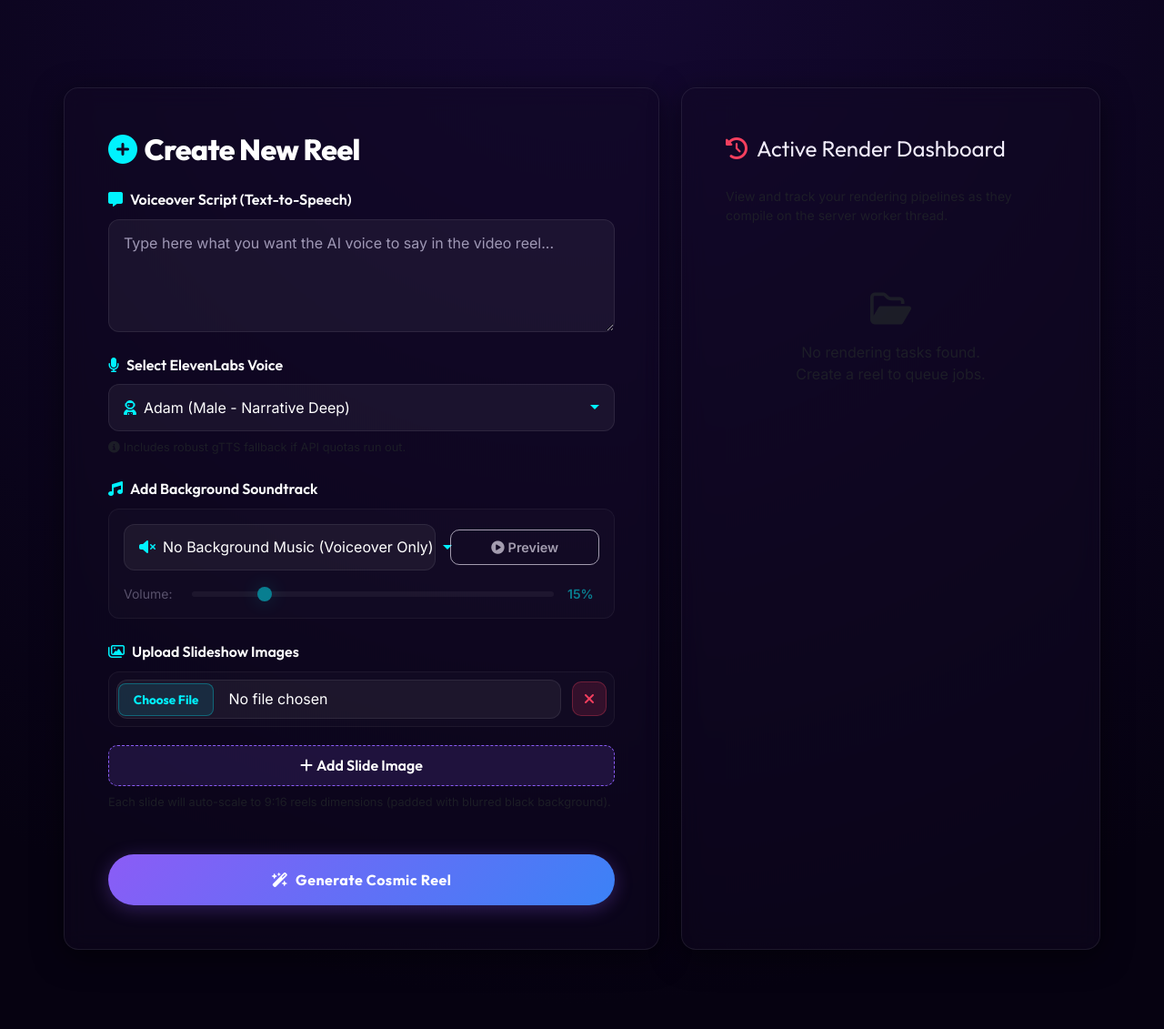
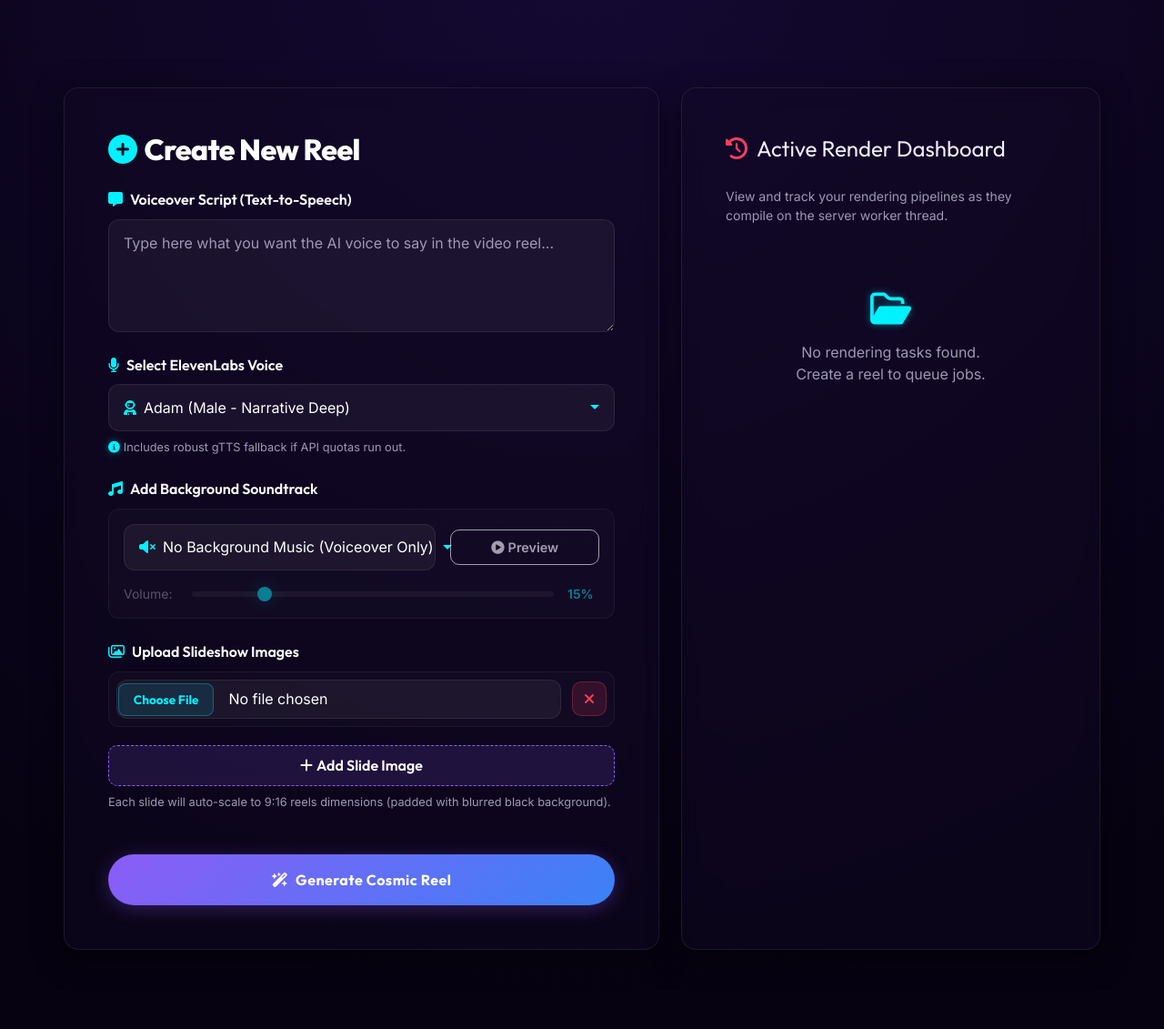
Before and after one commit to gaurav443201/VIDEO-GENERATOR, a Flask app: page /create in a window 1280 px wide. Shown: the part 75-1206 px from the top of the page at 91% size. Run offline with Flask 3, Linux system fonts and the light colour scheme; data that the repository does not hold is empty.

Commit message:
style: improve legibility and contrast of helper text elements

```diff
--- a/static/css/style.css
+++ b/static/css/style.css
@@ -57,6 +57,19 @@ h1, h2, h3, h4, h5, h6 {
 
 .text-accent {
     color: var(--accent-cyan);
+}
+
+/* Muted & Form Helper Text Legibility Override */
+.text-muted,
+.form-text,
+.text-body-secondary {
+    color: var(--text-muted) !important;
+}
+
+.text-muted i,
+.form-text i {
+    color: var(--accent-cyan) !important;
+    text-shadow: 0 0 8px rgba(0, 242, 254, 0.4);
 }
 
 .brand-text {
```
